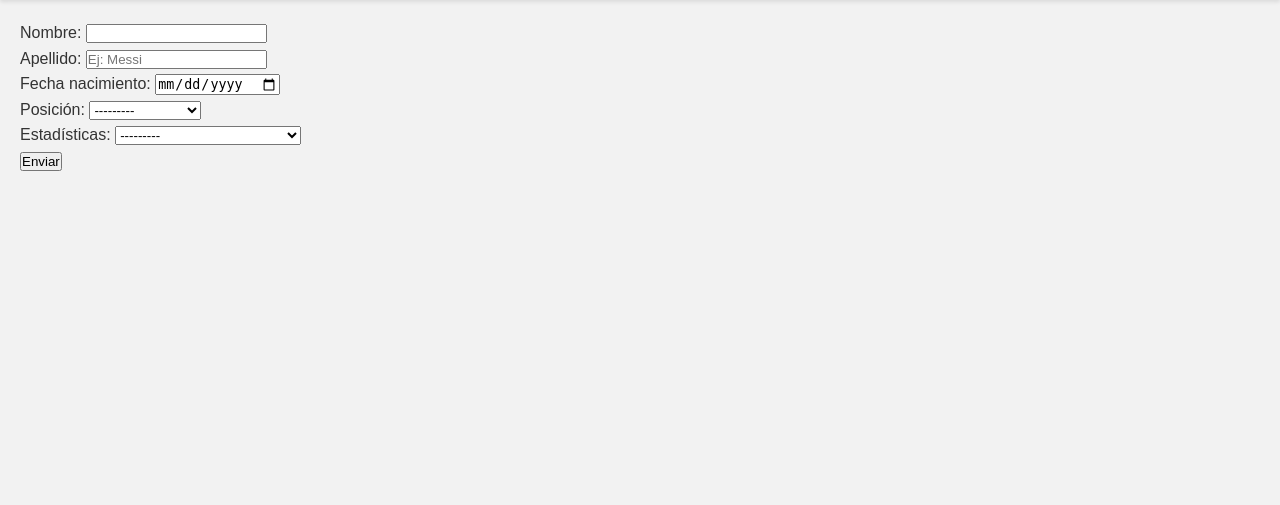
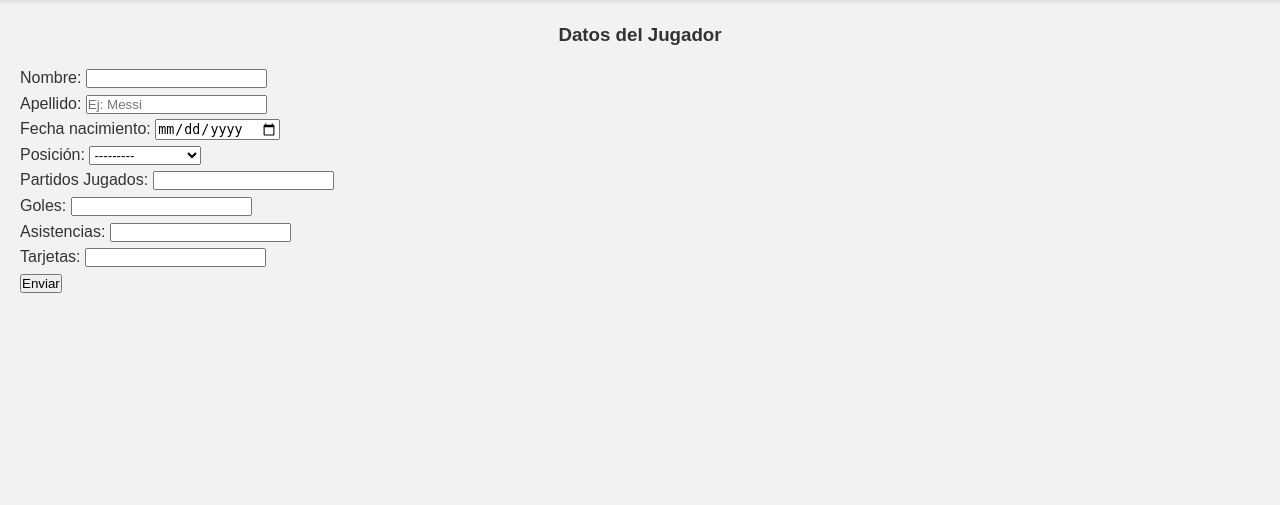
Before and after one commit to carlosroblesdominguez/proyecto-parte1_CarlosRoblesDominguez, a Django app: page /jugadores/create in a window 1280 px wide. Shown: the part 70-575 px from the top of the page. Run offline with Django 5.2, Linux system fonts and the light colour scheme; data comes from the database, SQL or seed files in the repository.

Commit message:
create funcionando

```diff
--- a/eventos_deportivos/forms.py
+++ b/eventos_deportivos/forms.py
@@ -3,25 +3,52 @@
 
 # Create your forms here.
 
-# Jugador
-class JugadorForm(forms.ModelForm):
+# Jugador Create
+class JugadorModelForm(forms.ModelForm):
+    # Campos de estadísticas que NO están en Jugador
+    partidos_jugados = forms.IntegerField(
+        label="Partidos Jugados",
+        widget=forms.NumberInput(attrs={'class': 'form-control'})
+    )
+    goles = forms.IntegerField(
+        label="Goles",
+        widget=forms.NumberInput(attrs={'class': 'form-control'})
+    )
+    asistencias = forms.IntegerField(
+        label="Asistencias",
+        widget=forms.NumberInput(attrs={'class': 'form-control'})
+    )
+    tarjetas = forms.IntegerField(
+        label="Tarjetas",
+        widget=forms.NumberInput(attrs={'class': 'form-control'})
+    )
+
     class Meta:
         model = Jugador
-        fields = ['nombre', 'apellido', 'fecha_nacimiento', 'posicion', 'estadisticas']
+        fields = ['nombre', 'apellido', 'fecha_nacimiento', 'posicion']
         labels = {
             'nombre': 'Nombre',
             'apellido': 'Apellido',
             'fecha_naciemiento': 'Fecha de Nacimiento',
             'posicion': 'Posición',
-            'estadisticas': 'Estadísticas',
         }
         widgets = {
             'nombre': forms.TextInput(attrs={'class': 'form-control'}),
             'apellido': forms.TextInput(attrs={'class': 'form-control', 'placeholder': 'Ej: Messi'}),
             'fecha_nacimiento': forms.DateInput(attrs={'type': 'date', 'class': 'form-control'}),
             'posicion': forms.Select(attrs={'class': 'form-select'}),
-            'estadisticas': forms.Select(attrs={'class': 'form-select'}),
         }
+    def clean(self):
+        cleaned_data = super().clean()
+        nombre = cleaned_data.get('nombre')
+        apellido = cleaned_data.get('apellido')
+
+        if nombre and apellido:
+            # Comprueba si ya existe un jugador con los mismos datos
+            if Jugador.objects.filter(nombre=nombre, apellido=apellido).exists():
+                raise forms.ValidationError("Ya existe un jugador con ese nombre y apellido.")
+
+        return cleaned_data
 '''
 # Equipo
 class EquipoForm(forms.Form):
--- a/eventos_deportivos/templates/eventos_deportivos/index.html
+++ b/eventos_deportivos/templates/eventos_deportivos/index.html
@@ -15,4 +15,8 @@
     <li><a href="{% url 'detalle_arbitro_torneo' arbitro_id=1 torneo_id=1 %}">6. Detalle de Árbitro en un Torneo (ejemplo)</a></li>
     <li><a href="{% url 'lista_sponsors' pais='España' monto_min=1000 %}">7. Lista de Sponsors (España, monto >= 1000)</a></li>
 </ul>
+<h2>CRUD Jugadores</h2>
+<ul>
+    <li><a href="{% url 'jugador_create' %}">1. Crear Jugadores</a></li>
+</ul>
 {% endblock %}
--- a/eventos_deportivos/templates/eventos_deportivos/create.html
+++ b/eventos_deportivos/templates/eventos_deportivos/jugador_create.html
@@ -4,6 +4,7 @@
 {% block contenido %}
 <form action="" method="post">
     {% csrf_token %}
+    <h3>Datos del Jugador</h3>
     {{ formulario }}
     <button type="submit">Enviar</button>
 </form>
--- a/eventos_deportivos/urls.py
+++ b/eventos_deportivos/urls.py
@@ -29,5 +29,5 @@
 
     # Formularios
     # Crear Jugador
-    path('jugadores/create', views.jugador_create, name='create')
+    path('jugadores/create', views.jugador_create, name='jugador_create')
 ]
--- a/eventos_deportivos/views.py
+++ b/eventos_deportivos/views.py
@@ -1,5 +1,6 @@
-from django.shortcuts import render, get_object_or_404
+from django.shortcuts import render, redirect, get_object_or_404
 from django.db.models import Prefetch, Count, Max
+from django.contrib import messages
 from .models import *
 from .forms import *
 
@@ -33,9 +34,8 @@
     Incluye filtro OR para mostrar Porteros o Defensas.
     """
     # QuerySet optimizado con OR (sin usar Q)
-    jugadores_porteros = Jugador.objects.filter(posicion="POR").select_related('estadisticas')
-    jugadores_defensas = Jugador.objects.filter(posicion="DEF").select_related('estadisticas')
-    jugadores = (jugadores_porteros | jugadores_defensas).all().order_by('nombre')
+    jugadores = Jugador.objects.filter().select_related('estadisticas')
+    jugadores = (jugadores ).all().order_by('nombre')
 
     # Obtener equipos de cada jugador usando prefetch_related en tabla intermedia
     jugadores = jugadores.prefetch_related(
@@ -312,6 +312,46 @@
 # Formulario Crear Jugador
 # ----------------------------
 
+def jugador_create_valid(formulario):
+    # Valida y guarda el formulario de jugador junto con sus estadísticas.
+    # Devuelve True si se guardó correctamente, False si hubo error.
+
+    jugador_creado = False
+    # Comprueba si el formulario es valido
+    if formulario.is_valid():
+        try:
+            # Crear la estadística
+            estadisticas = EstadisticasJugador.objects.create(
+                partidos_jugados=formulario.cleaned_data['partidos_jugados'],
+                goles=formulario.cleaned_data['goles'],
+                asistencias=formulario.cleaned_data['asistencias'],
+                tarjetas=formulario.cleaned_data['tarjetas']
+            )
+            # Guarda el jugador en la base de datos
+            # Crear el jugador asignando la estadística
+            formulario = formulario.save(commit=False)
+            formulario.estadisticas = estadisticas
+            formulario.save()
+
+            jugador_creado = True
+        except Exception as e:
+            print("Error al guardar usuario: ", e)
+    else:
+        print("Formulario no valido: ", formulario.errors)
+    return jugador_creado
+
 def jugador_create(request):
-    formulario = JugadorForm()
-    return render(request, 'eventos_deportivos/create.html',{"formulario":formulario})
+    # si la peticion es GET se crea el formulario vacio
+    # en el caso de set POST se crea el formulario con datos
+    datosFormulario = None
+    if request.method == "POST":
+        datosFormulario = request.POST
+
+    formulario = JugadorModelForm(datosFormulario)
+
+    if (request.method == "POST"):
+        jugador_creado = jugador_create_valid(formulario)
+        if(jugador_creado):
+            messages.success(request, 'Se a creado el jugador'+formulario.cleaned_data.get('nombre')+" correctamente")
+            return redirect("lista_jugadores")
+    return render(request, 'eventos_deportivos/jugador_create.html',{"formulario":formulario})
```
